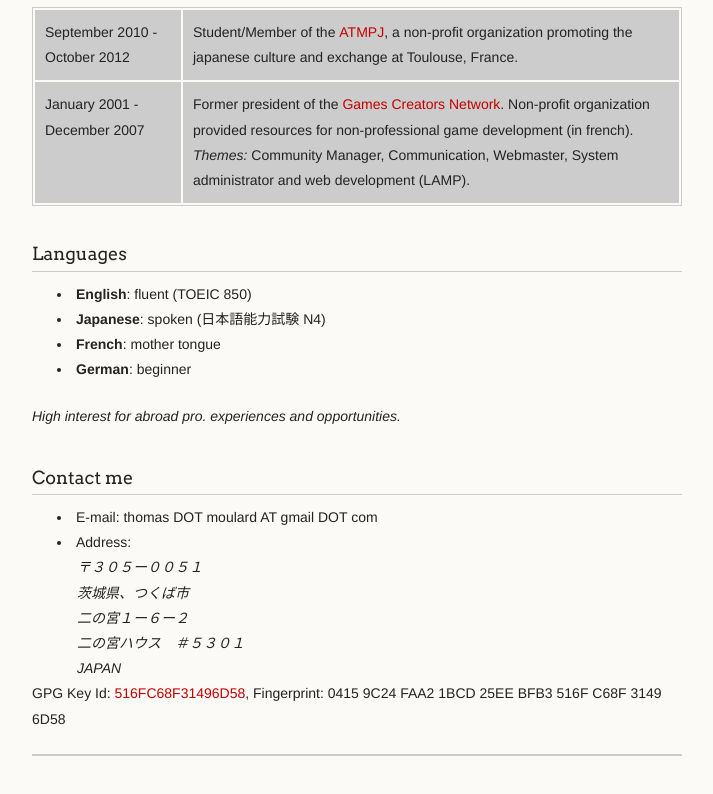
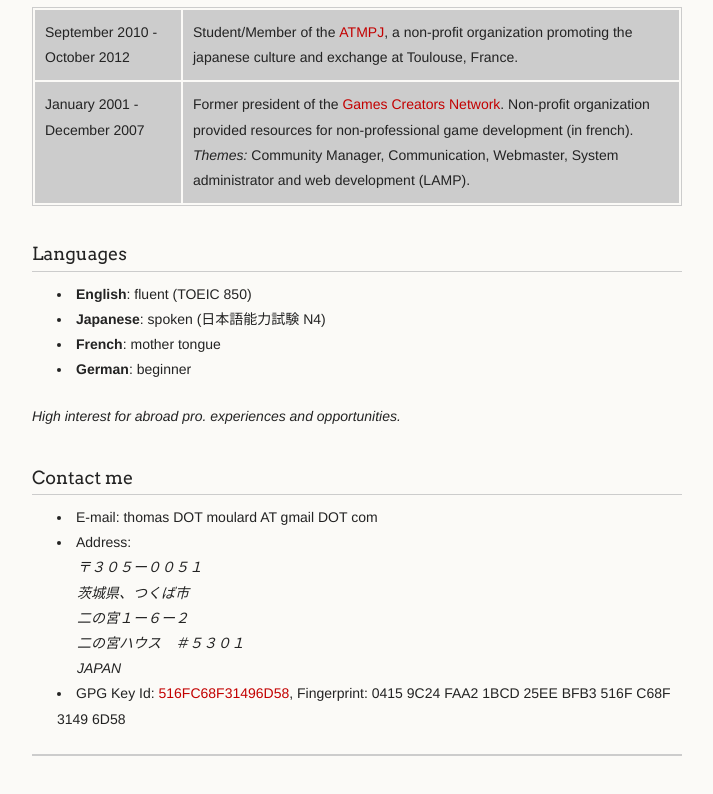
Before and after one commit to thomas-moulard/thomas-moulard.github.com, a plain HTML site: page index.html in a window 1280 px wide. Shown: the part 2925-3719 px from the top of the page, without its empty margins (278-991 px from the left). Drawn offline with Linux system fonts and the light colour scheme.

Commit message:
Fix typo.

```diff
--- a/index.html
+++ b/index.html
@@ -341,9 +341,10 @@
 		  JAPAN
 		</blockquote>
 	      </li>
-	      <li<emph>GPG Key
-	      Id:</emph> <a href="http://pgp.cs.uu.nl/stats/31496D58.html">516FC68F31496D58</a>, <emph>Fingerprint:</emph>
-	      0415 9C24 FAA2 1BCD 25EE BFB3 516F C68F 3149 6D58
+	      <li><emph>GPG Key
+		  Id:</emph> <a href="http://pgp.cs.uu.nl/stats/31496D58.html">516FC68F31496D58</a>, <emph>Fingerprint:</emph>
+		0415 9C24 FAA2 1BCD 25EE BFB3 516F C68F 3149 6D58
+	      </li>
 	    </ul>
 
   </body>
```
